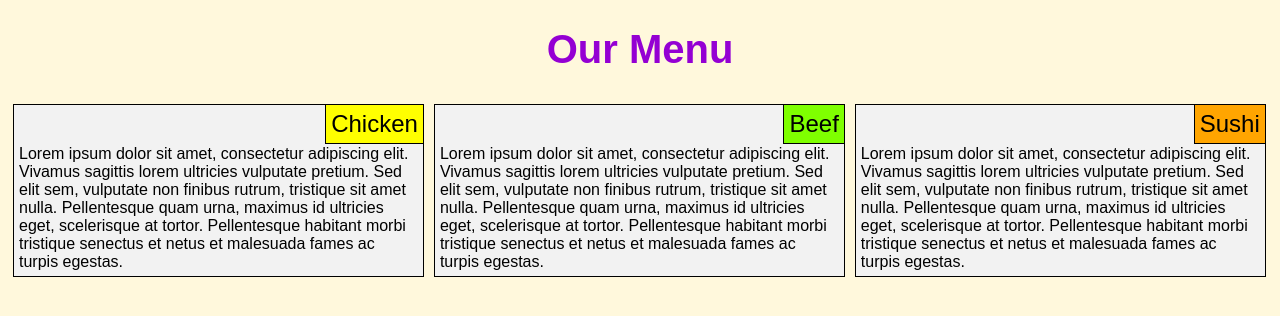
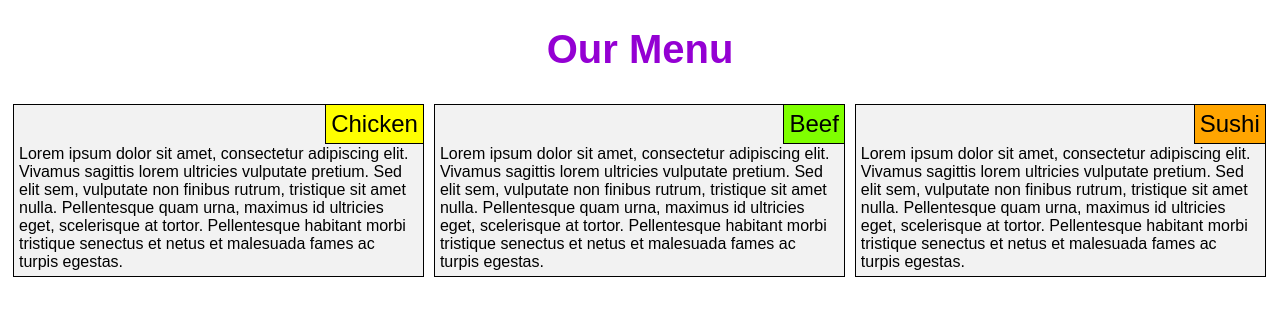
Before and after one commit to iamanujsharma/Module-2-Coursera, a plain HTML site: page index.html in a window 1280 px wide. Drawn offline with Linux system fonts and the light colour scheme.

Commit message:
Update stylesheet.css

```diff
--- a/stylesheets/stylesheet.css
+++ b/stylesheets/stylesheet.css
@@ -4,7 +4,7 @@
 
 body {
 	font-family: 'Product Sans', Arial, sans-serif;
-	background-color: #FFF8DC;
+	background-color: #FFFFFF;
 }
 
 h1 {
```
